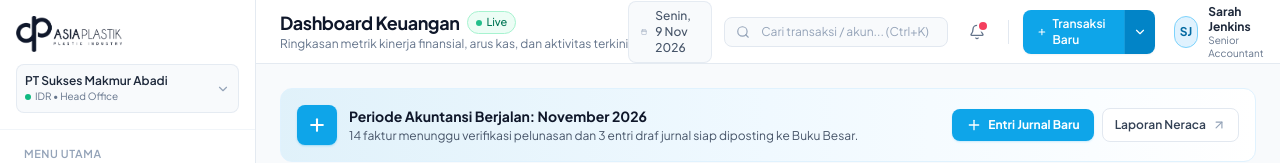
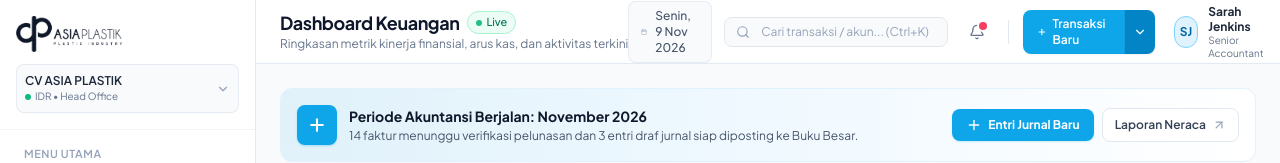
Before and after one commit to kevinamay/jurnal_Asia, a Next.js app: page /dashboard in a window 1280 px wide. Shown: the top 163 px of the page. Built offline with nearby package versions, Linux system fonts and the light colour scheme.

Commit message:
chore(branding): update company name to CV ASIA PLASTIK in Sidebar and Topbar

```diff
--- a/components/layout/Sidebar.tsx
+++ b/components/layout/Sidebar.tsx
@@ -88,7 +88,7 @@ export function Sidebar() {
         {/* Active Company Card */}
         <div className="bg-slate-50 hover:bg-slate-100/80 transition-colors border border-slate-200/80 rounded-lg p-2 flex items-center justify-between cursor-pointer">
           <div className="truncate">
-            <p className="text-xs font-semibold text-slate-800 truncate">PT Sukses Makmur Abadi</p>
+            <p className="text-xs font-semibold text-slate-800 truncate">CV ASIA PLASTIK</p>
             <p className="text-[10px] text-slate-500 flex items-center gap-1">
               <span className="w-1.5 h-1.5 rounded-full bg-emerald-500 inline-block"></span>
               IDR • Head Office
--- a/components/layout/Topbar.tsx
+++ b/components/layout/Topbar.tsx
@@ -53,7 +53,7 @@ export function Topbar() {
   const currentRouteInfo =
     TITLE_MAP[pathname] || {
       title: "Sistem Akuntansi Internal",
-      subtitle: "PT Sukses Makmur Abadi • Dashboard Keuangan",
+      subtitle: "CV ASIA PLASTIK • Dashboard Keuangan",
     };
 
   const currentDateFormatted = new Intl.DateTimeFormat("id-ID", {
```
